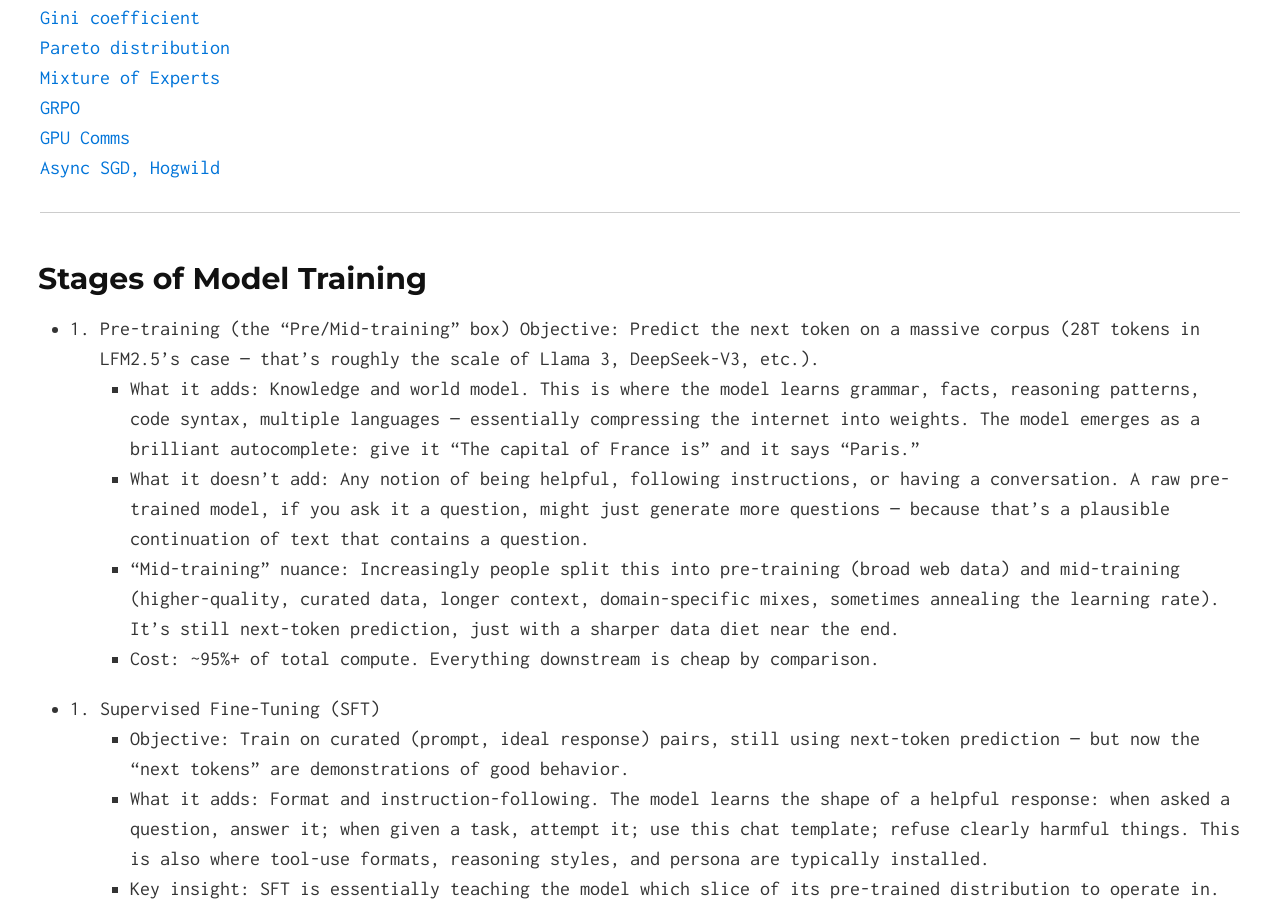
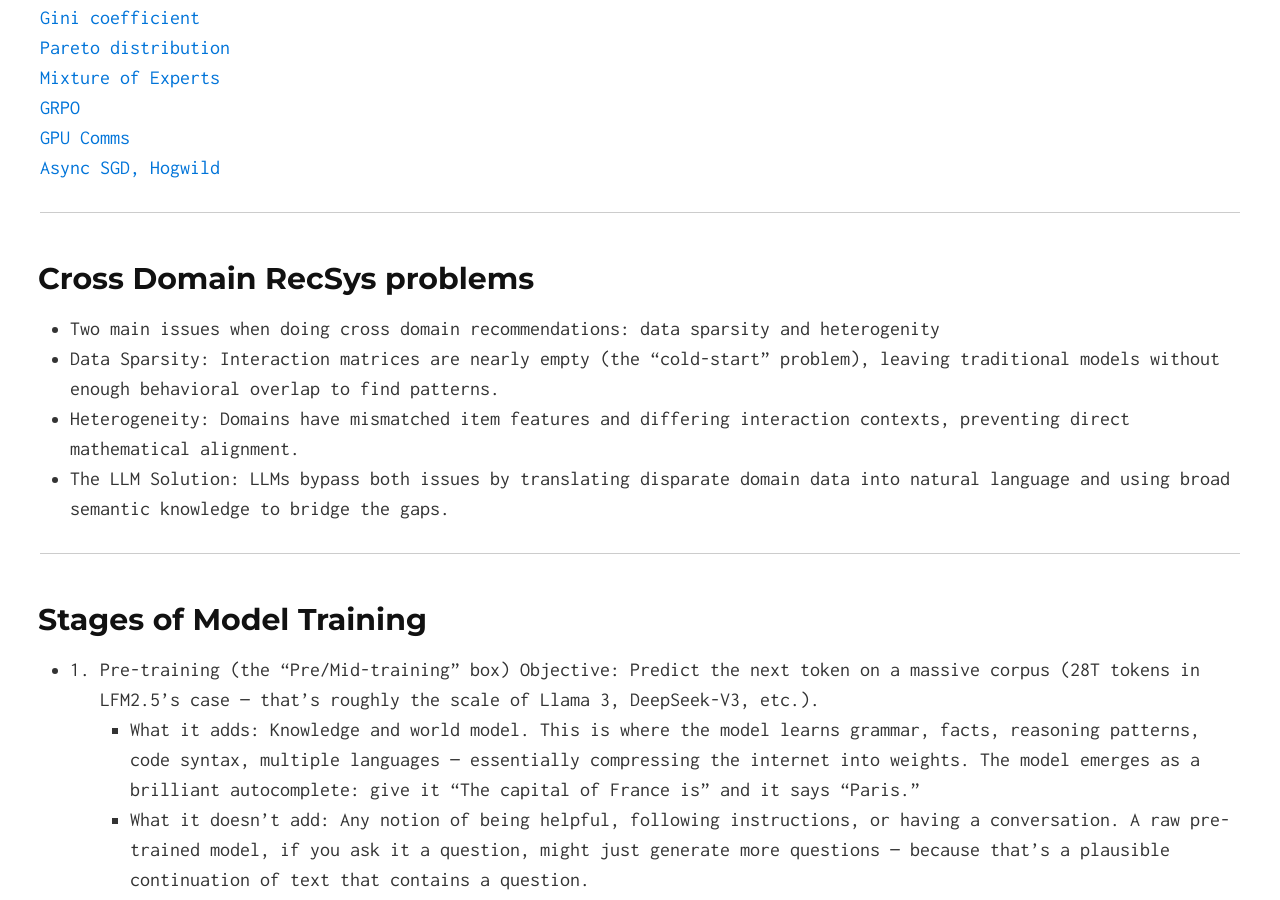
Before and after one commit to divyanshk/Mini-Blogs, a Jekyll site: the page built from index.md, in a window 1280 px wide and 900 px high, scrolled down 847 px. Built offline with Jekyll 4.4.1, drawn with Linux system fonts in a browser that asks for light colours; formulas are drawn with MathJax 3; some of the changed text lies outside the part shown.

Commit message:
cross domain recsys

```diff
--- a/index.md
+++ b/index.md
@@ -1,7 +1,7 @@
 ---
 layout: default
 ---
-
+[Cross Domain RecSys problems](#cdr)
 [Stages of Model Training](#modeltraining)
 [Small Language Models](#slm)
 [Pointwise Attention](#pattn)
@@ -30,6 +30,15 @@ layout: default
 [GRPO](#grpo)
 [GPU Comms](#gpucomms)
 [Async SGD, Hogwild](#asyncsgd)
+
+---
+
+## <a name="cdr"></a> Cross Domain RecSys problems
+
+* Two main issues when doing cross domain recommendations: data sparsity and heterogenity
+* Data Sparsity: Interaction matrices are nearly empty (the "cold-start" problem), leaving traditional models without enough behavioral overlap to find patterns.
+* Heterogeneity: Domains have mismatched item features and differing interaction contexts, preventing direct mathematical alignment.
+* The LLM Solution: LLMs bypass both issues by translating disparate domain data into natural language and using broad semantic knowledge to bridge the gaps.
 
 ---
 
```
